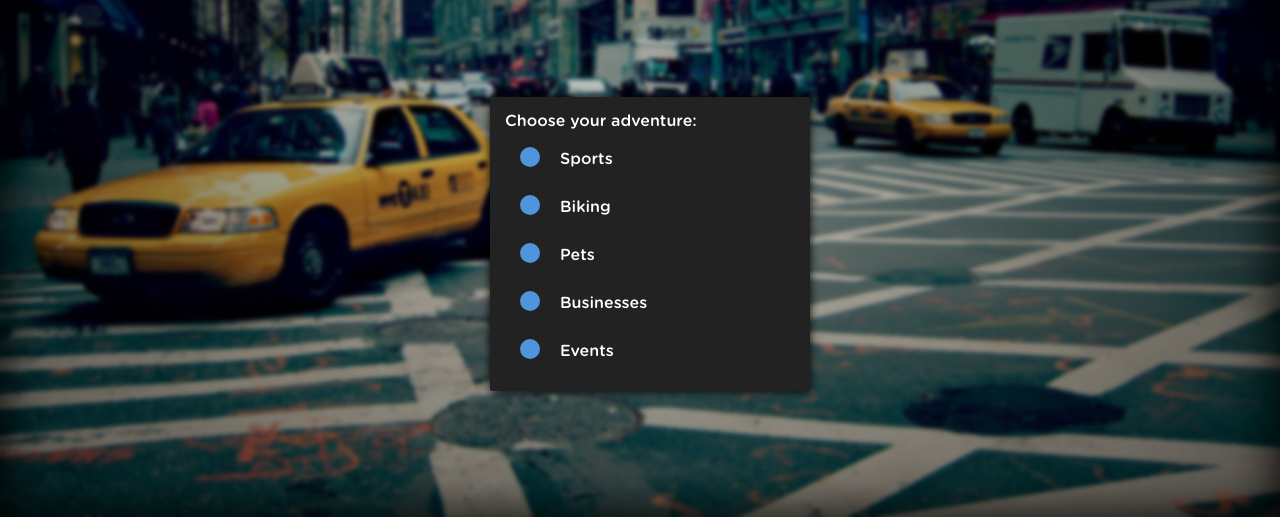
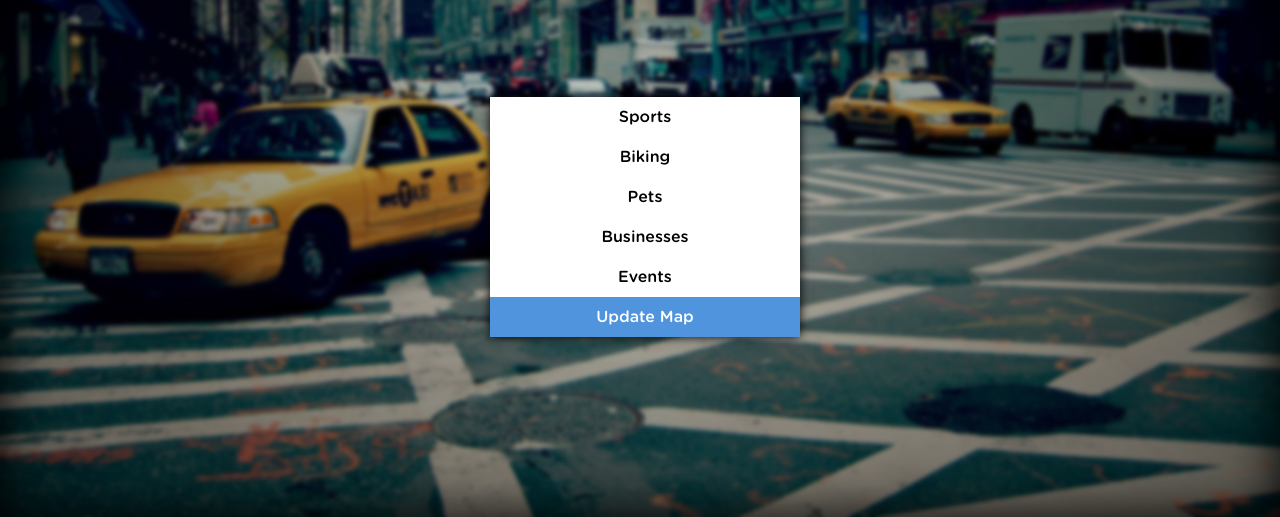
Before and after one commit to ProjectShrike/CityKit, a plain HTML site: page index.html in a window 1280 px wide. Both pictures are taken after a click on the element "Show Settings". Shown: the part 283-800 px from the top of the page. Drawn offline with Linux system fonts and the light colour scheme; some packages are replaced by stand-ins of ours; no server answers.

Commit message:
almost done frontend

```diff
--- a/index.html
+++ b/index.html
@@ -71,7 +71,7 @@
 			<!-- <input type="text" id="main-search" placeholder="what would you like to do today..." />
 			<div id="main_options">
 				<ul>
-					<li id="butt1" onClick="near_me()">Fuck bitches...</li>
+					<li id="butt1" onClick="near_me()">What's near me?</li>
 					<!--<li id="butt2">I know where I'm going</li>-->
 				</ul>
 			</div> <!-- end main_options div -->
@@ -79,20 +79,13 @@
 		<div id="map-canvas"></div>
 		<div id="settings_butt">Show Settings</div>
 		<div id="settings">
-			<p>Choose your adventure:</p>
 			<ul id="settings_text">
 				<li id="sports">Sports</li>
-				<li>Biking</li>
-				<li>Pets</li>
-				<li>Businesses</li>
-				<li>Events</li>
-			</ul>
-			<ul id="settings_selectors">
-				<li></li>
-				<li></li>
-				<li></li>
-				<li></li>
-				<li></li>
+				<li id="biking">Biking</li>
+				<li id="pets">Pets</li>
+				<li id="businesses">Businesses</li>
+				<li id="events">Events</li>
+				<li id="update">Update Map</li>
 			</ul>
 		</div> <!-- end settings div -->
 	<!--<iframe id="map-canvas" frameborder="0" src="https://www.google.com/maps/embed/v1/search?key=AIzaSyCoj4oT-3zbL-sW9B6Wb4k84xTGrFCcIFo&q=Kitchener&zoom=13">
--- a/script.js
+++ b/script.js
@@ -30,6 +30,22 @@ $(document).ready(function() {
 	});
 
 	$("#sports").click(function() {
+		$("#sports").css("background", "#CCC");
+	});
 
+	$("#biking").click(function() {
+		$("#biking").css("background", "#CCC");
+	});
+
+	$("#pets").click(function() {
+		$("#pets").css("background", "#CCC");
+	});
+
+	$("#businesses").click(function() {
+		$("#businesses").css("background", "#CCC");
+	});
+
+	$("#events").click(function() {
+		$("#events").css("background", "#CCC");
 	});
 });
--- a/style.css
+++ b/style.css
@@ -134,20 +134,17 @@ body {
 	position: absolute;
 	top: 47.5%;
 	left: calc(50% - 150px);
-	width: 300px;
+	width: 310px;
 	height: auto;
-	background: #222;
+	background: transparent;
 	display: none;
-	padding: 10px;
-	padding-bottom: 20px;
-	border-radius: 2px;
 	box-shadow: 0px 0px 10px #000;
 }
 
 #settings p {
 	margin: 5px;
 	font-family: Gotham;
-	color: #FFF;
+	color: #000;
 }
 
 #settings #settings_text {
@@ -156,32 +153,27 @@ body {
 
 #settings #settings_text li {
 	display: block;
-	width: 280px;
+	width: 300px;
 	height: 30px;
-	/*background: #CCC;*/
-	margin-top: 8px;
-	margin-left: 5px;
+	background: #FFF;
+	text-align: center;
 	line-height: 30px;
 	font-family: Gotham;
+	cursor: pointer;
 	padding: 5px;
-	border-radius: 3px;
-	text-indent: 50px;
-	cursor: pointer;
+	color: #000;
+	-webkit-transition: background 0.2s;
+}
+
+#settings #settings_text li:hover {
+	background: #CCC;
+}
+
+#settings #settings_text #update {
+	background: #4f94dd;
 	color: #FFF;
 }
 
-#settings #settings_selectors {
-	position: absolute;
-	top: 22px;
-	left: 0px;
-	list-style-type: none;
+#settings #settings_text #update:hover {
+	background: #3987db;
 }
-
-#settings #settings_selectors li {
-	width: 20px;
-	height: 20px;
-	background: #4f94dd;
-	margin-left: 30px;
-	margin-top: 28px;
-	border-radius: 50%;
-}
```
